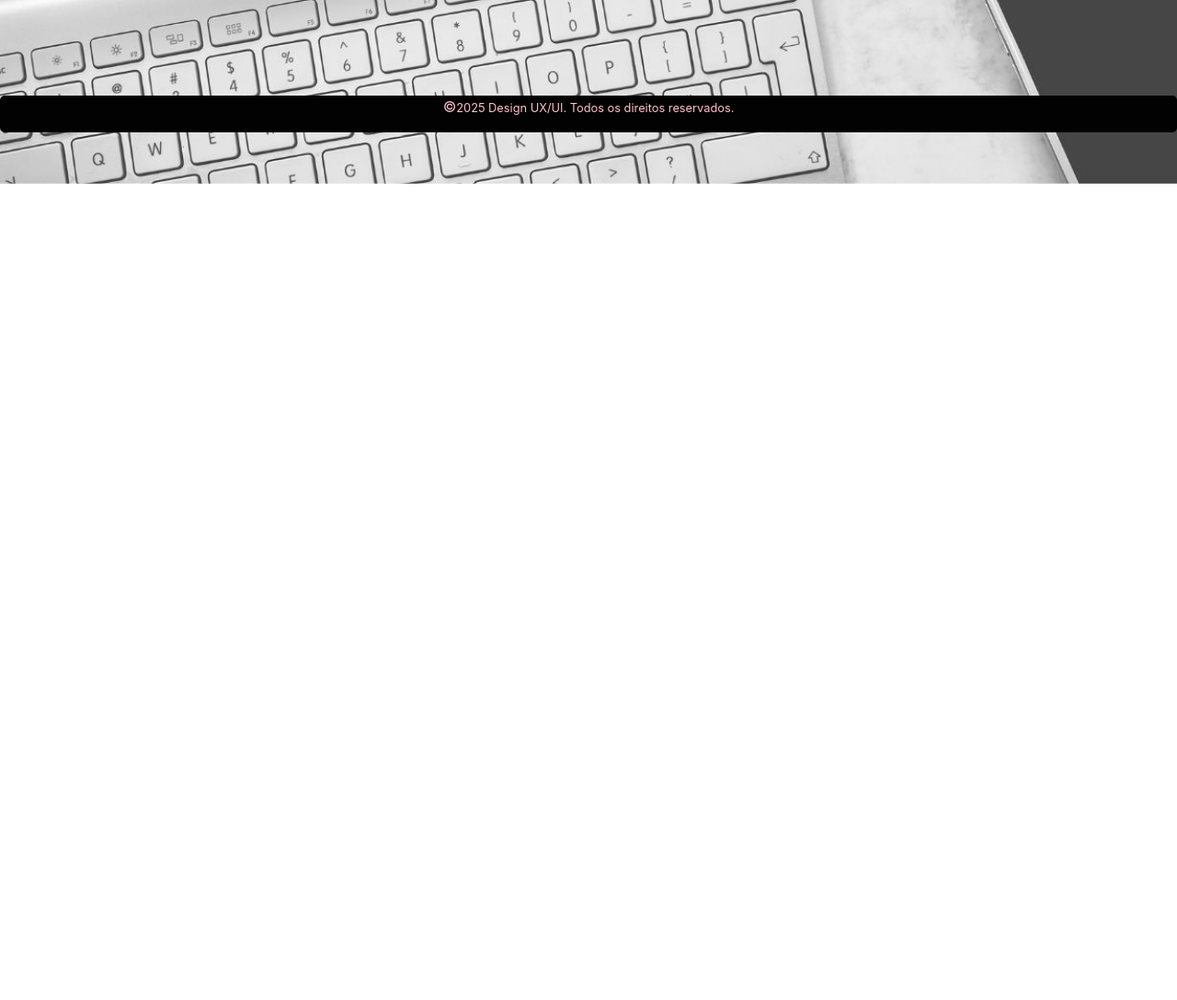
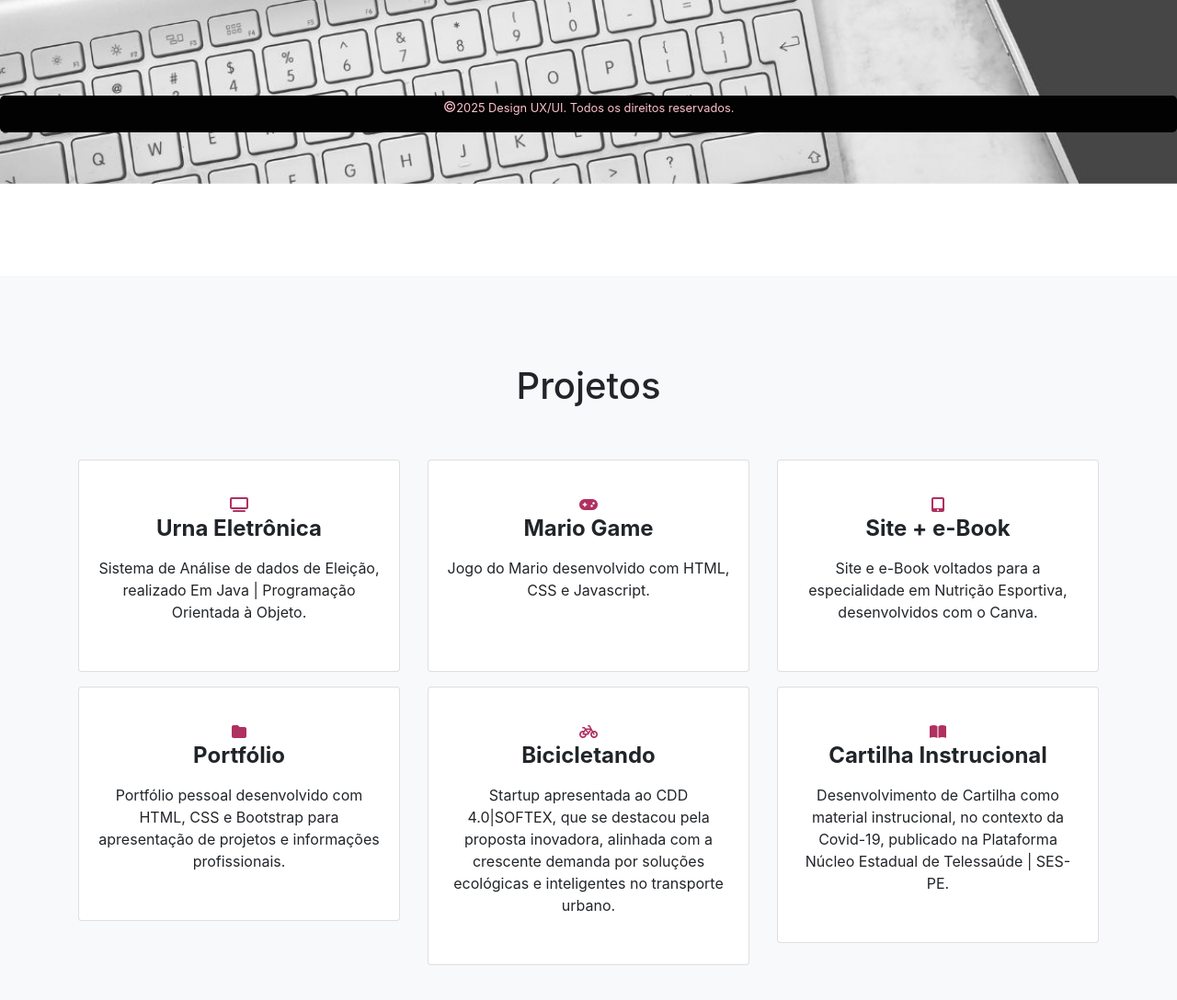
Before and after one commit to palomamonteg/MeuPortfolio, a plain HTML site: page index.html in a window 1280 px wide. Shown: the part 656-1744 px from the top of the page at 92% size. Before the commit the page ends 956 px from the top, so only its background shows below. Drawn offline with nearby package versions, Linux system fonts and the light colour scheme.

Commit message:
Update index.html

```diff
--- a/index.html
+++ b/index.html
@@ -6,6 +6,7 @@
     <title>Portfólio</title>
     <link rel="stylesheet" href="https://stackpath.bootstrapcdn.com/bootstrap/4.1.3/css/bootstrap.min.css" integrity="sha384-MCw98/SFnGE8fJT3GXwEOngsV7Zt27NXFoaoApmYm81iuXoPkFOJwJ8ERdknLPMO" crossorigin="anonymous">
     <link rel="stylesheet" href="./style.css">
+    <script src="https://kit.fontawesome.com/c26cd2166c.js"></script>
 </head>
 <body>
     <nav class="navbar navbar-expand-lg text-uppercase">
@@ -39,10 +40,10 @@
                       <a class="btn btn-dark mt-5 bt1" href="#" target="_blank">Currículo</a>
                     </div>
                     <div class="btn2">
-                      <a class="btn btn-dark mt-5 bt1" href="#" target="_blank">LinkedIn</a>
+                      <a class="btn btn-dark mt-5 bt1" href="https://www.linkedin.com/in/paloma-monteiro-70519a202/" target="_blank">LinkedIn</a>
                     </div>
                     <div class="btn3">
-                      <a class="btn btn-dark mt-5 bt1" href="#" target="_blank">GitHub</a>
+                      <a class="btn btn-dark mt-5 bt1" href="https://github.com/palomamonteg" target="_blank">GitHub</a>
                     </div>
                     <div class="foto">
                       <img src="./palomaft2.jpg"></a>
@@ -53,7 +54,91 @@
         </div>
     </section>
 
+    <section class="services py-5 bg-light">
+      <div class="container py-5">
+        <h1 class="text-center pb-5">Projetos</h1>
+        <div class="row pb-3">
+         <div class="col-lg-4 mb-3">
+          <div class="card text-center py-3">
+            <div class="card-body">
+              <div class="circle">
+                <a href="https://github.com/palomamonteg/UrnaEletronicaJava" target="_blank">
+                    <span><i class="fas fa-tv" style="color: #B03060;"></i></span>
+                </a>
+            </div>
+              <h4 class="font-weight-bold pb-2">Urna Eletrônica</h4>
+              <p>Sistema de Análise de dados de Eleição, realizado Em Java | Programação Orientada à Objeto.</p>
+            </div>
+          </div>
+         </div>
+         <div class="col-lg-4 mb-3">
+          <div class="card text-center py-3">
+            <div class="card-body">
+              <div class="circle">
+                <a href="https://github.com/palomamonteg/jogoMario.html/tree/main" target="_blank">
+                <span><i class="fas fa-gamepad" style="color: #B03060;"></i></span>
+              </a>
+              </div>
+              <h4 class="font-weight-bold pb-2">Mario Game</h4>
+              <p>Jogo do Mario desenvolvido com HTML, CSS e Javascript.<br></br></p>
+            </div>
+          </div>
+         </div>
+         <div class="col-lg-4 mb-3">
+          <div class="card text-center py-3">
+            <div class="card-body">
+              <div class="circle">
+                <a href="https://palomamonteironutri.my.canva.site/ebook" target="_blank">
+                <span><i class="fas fa-tablet-alt" style="color: #B03060;"></i></span>
+              </a>
+              </div>
+              <h4 class="font-weight-bold pb-2">Site + e-Book</h4>
+              <p>Site e e-Book voltados para a especialidade em Nutrição Esportiva, desenvolvidos com o Canva.</p>
+            </div>
+          </div>
+         </div>
+         <div class="row"></div>
+         <div class="col-lg-4 mb-3">
+          <div class="card text-center py-3">
+            <div class="card-body">
+              <div class="circle">
+                <a href="https://github.com/palomamonteg/MeuPortfolio" target="_blank">
+                <span><i class="fas fa-folder" style="color: #B03060;"></i></span>
+              </a>
+              </div>
+              <h4 class="font-weight-bold pb-2">Portfólio</h4>
+              <p>Portfólio pessoal desenvolvido com HTML, CSS e Bootstrap para apresentação de projetos e informações profissionais.</p>
+            </div>
+          </div>
+         </div>
+         <div class="col-lg-4 mb-3">
+          <div class="card text-center py-3">
+            <div class="card-body">
+              <div class="circle">
+                <span><i class="fas fa-bicycle" style="color: #B03060;"></i></span>
+              </div>
+              <h4 class="font-weight-bold pb-2">Bicicletando</h4>
+              <p>Startup apresentada ao CDD 4.0|SOFTEX, que se destacou pela proposta inovadora, alinhada com a crescente demanda por soluções ecológicas e inteligentes no transporte urbano.</p>
+            </div>
+          </div>
+         </div>
+         <div class="col-lg-4 mb-3">
+          <div class="card text-center py-3">
+            <div class="card-body">
+              <div class="circle">
+                <a href="https://portal-antigo.saude.pe.gov.br/sites/portal.saude.pe.gov.br/files/cartilha_de_alimentacao_e_covid-19.pdf" target="_blank">
+                <span><i class="fas fa-book-open" style="color: #B03060;"></i></span>
+              </a>
+              </div>
+              <h4 class="font-weight-bold pb-2">Cartilha Instrucional</h4>
+              <p>Desenvolvimento de Cartilha como material instrucional, no contexto da Covid-19, publicado na Plataforma Núcleo Estadual de Telessaúde | SES-PE.</p>
+            </div>
+          </div>
+         </div>
 
+        </div>
+      </div>
+    </section>
 
     <footer class="rodape">
       <p>&copy;<small>2025 Design UX/UI. Todos os direitos reservados.</small></p>
```
